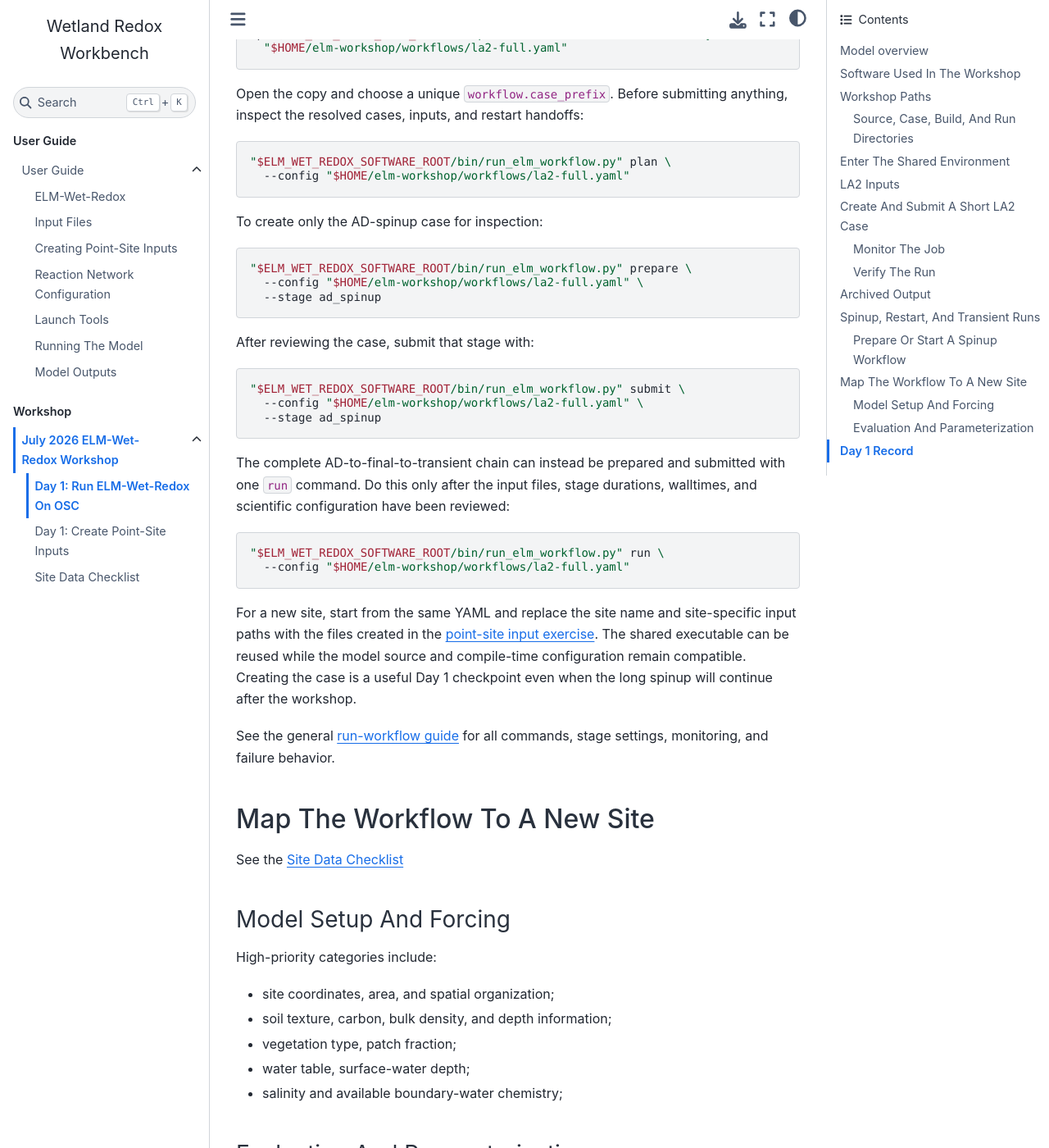
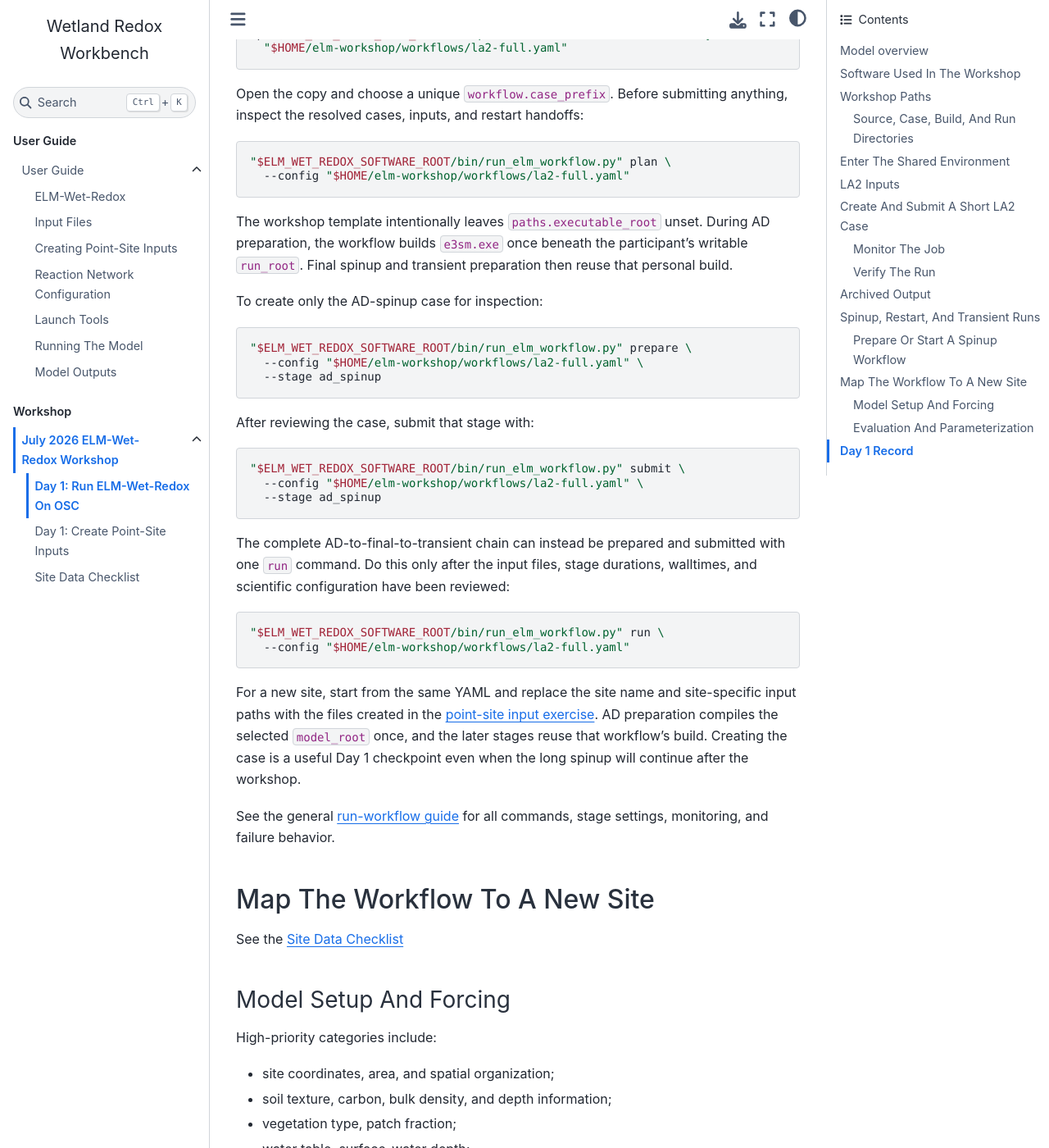
Before and after one commit to jemissik/wetland-redox-workbench, a Sphinx documentation site: the page built from docs/workshop/2026-07/day1-guide.md, in a window 1280 px wide and 1400 px high, scrolled down 8331 px. Shown: the whole window at 82% size. Built offline with Sphinx 7.4.7 and the Sphinx Book theme 1.1.4, drawn with Linux system fonts in a browser that asks for light colours.

Commit message:
fix(workshop): build long workflows per user

````diff
--- a/docs/workshop/2026-07/day1-guide.md
+++ b/docs/workshop/2026-07/day1-guide.md
@@ -309,6 +309,11 @@ anything, inspect the resolved cases, inputs, and restart handoffs:
   --config "$HOME/elm-workshop/workflows/la2-full.yaml"
 ```
 
+The workshop template intentionally leaves `paths.executable_root` unset.
+During AD preparation, the workflow builds `e3sm.exe` once beneath the
+participant's writable `run_root`. Final spinup and transient preparation then
+reuse that personal build.
+
 To create only the AD-spinup case for inspection:
 
 ```bash
@@ -336,10 +341,10 @@ durations, walltimes, and scientific configuration have been reviewed:
 
 For a new site, start from the same YAML and replace the site name and
 site-specific input paths with the files created in the
-[point-site input exercise](day1-create-site-inputs.md). The shared executable
-can be reused while the model source and compile-time configuration remain
-compatible. Creating the case is a useful Day 1 checkpoint even when the long
-spinup will continue after the workshop.
+[point-site input exercise](day1-create-site-inputs.md). AD preparation
+compiles the selected `model_root` once, and the later stages reuse that
+workflow's build. Creating the case is a useful Day 1 checkpoint even when the
+long spinup will continue after the workshop.
 
 See the general [run-workflow guide](../../user-guide/running-the-model.md) for
 all commands, stage settings, monitoring, and failure behavior.
````
Also changed, not shown: 1 other file.
